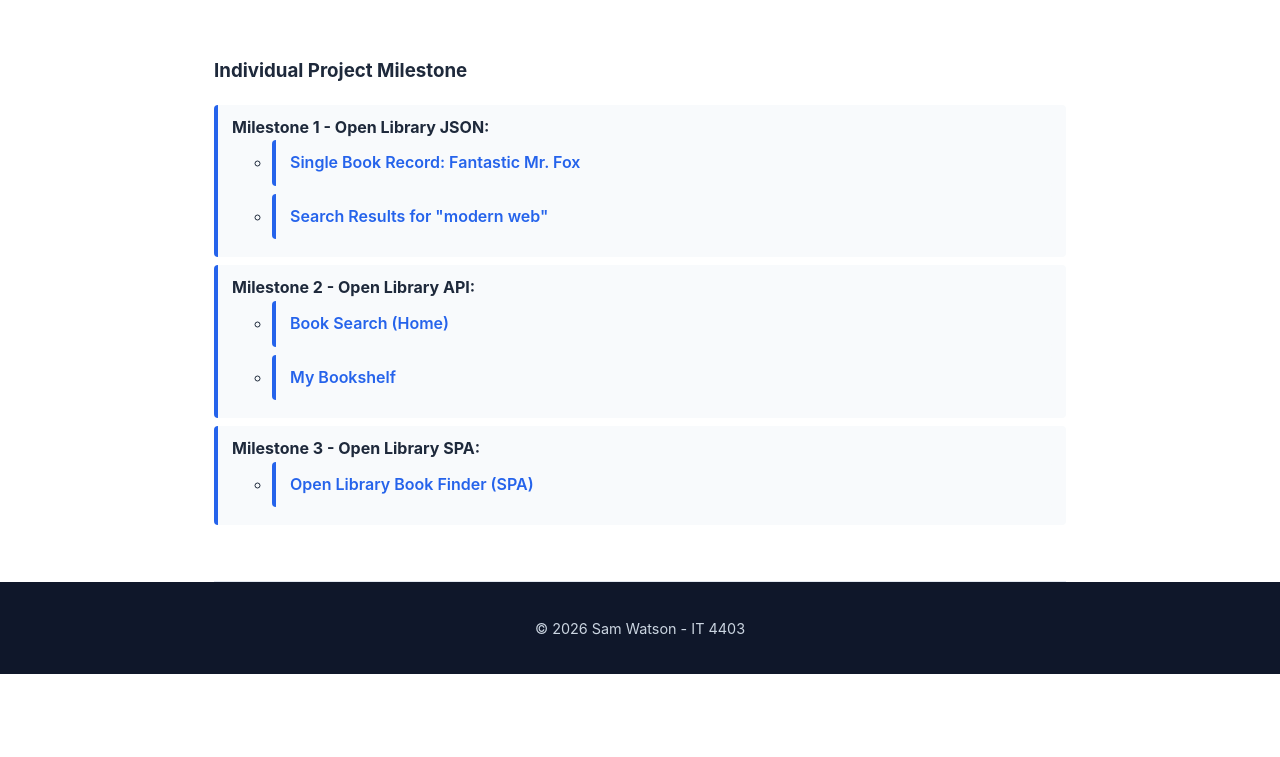
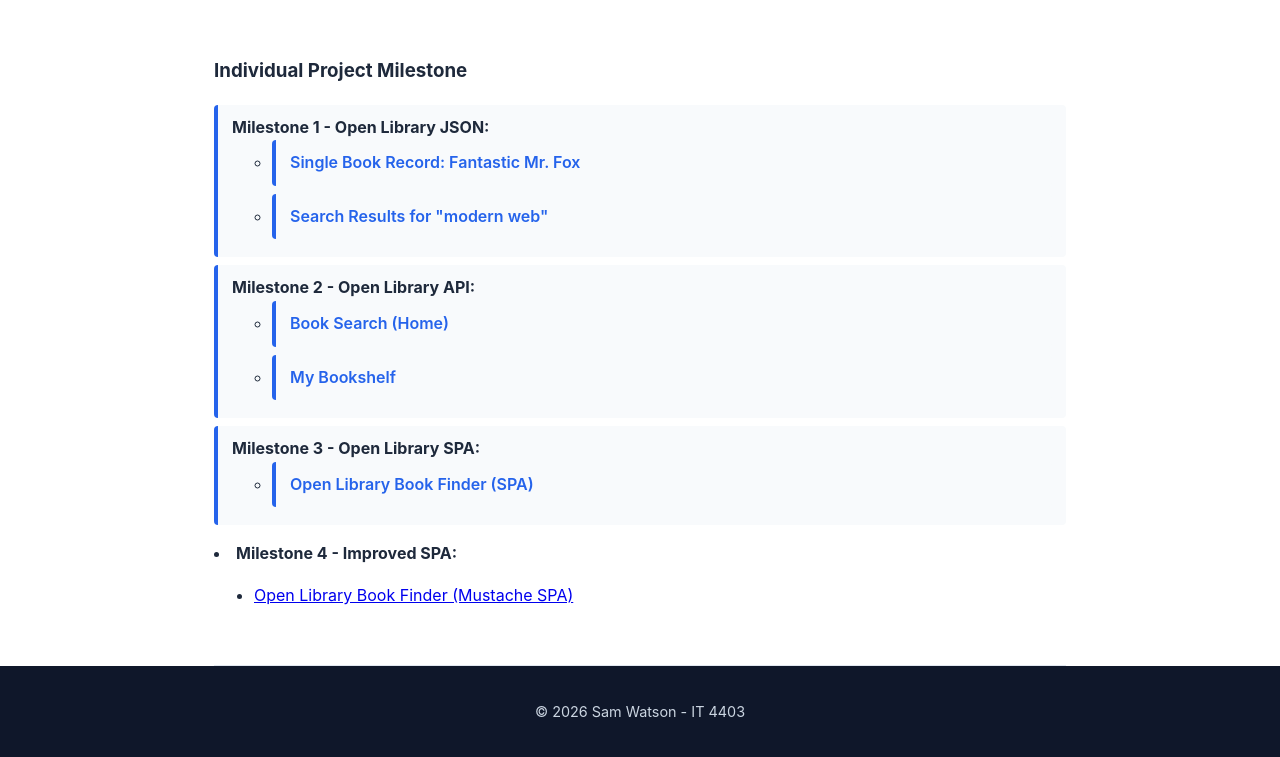
Before and after one commit to SamWWatson/it4403-site, a plain HTML site: page index.html in a window 1280 px wide. Shown: the part 1066-1823 px from the top of the page. Before the commit the page ends 1740 px from the top, so only its background shows below. Drawn offline with Linux system fonts and the light colour scheme.

Commit message:
index.html

```diff
--- a/index.html
+++ b/index.html
@@ -90,6 +90,12 @@
           </ul>
         </li>
       </ul>
+        <li>
+          <strong>Milestone 4 - Improved SPA:</strong>
+          <ul>
+            <li><a href="milestone4/index.html">Open Library Book Finder (Mustache SPA)</a></li>
+          </ul>
+        </li>
     </section>
   </main>
   <footer class="site-footer">
```
